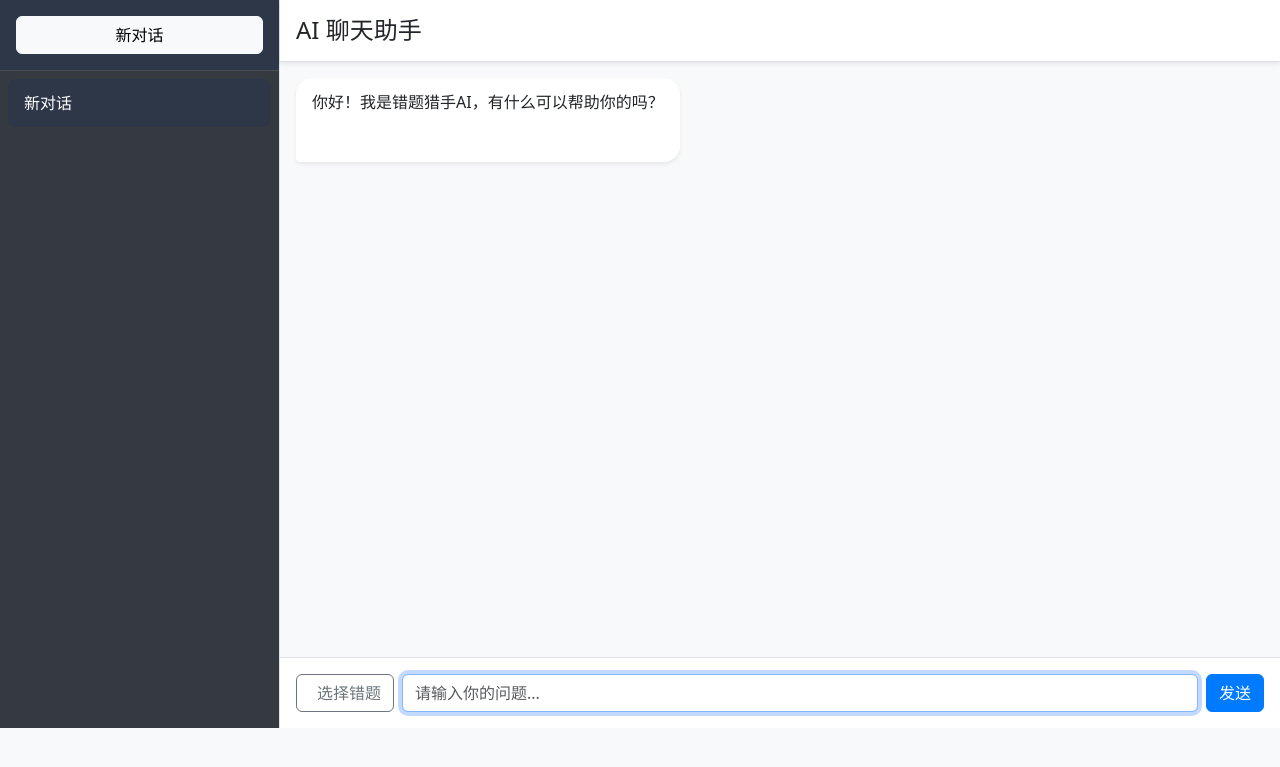
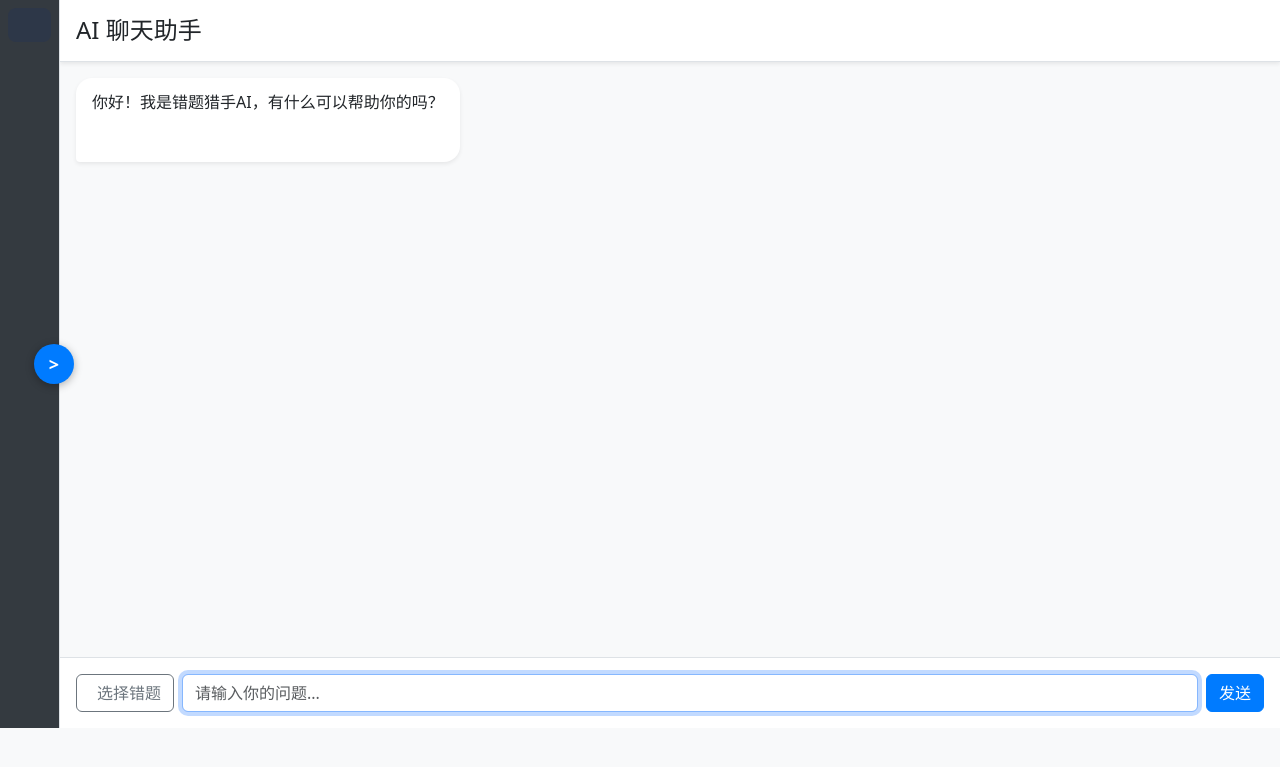
Before and after one commit to ZeHangZhu/mistake-hunter, a Django app: page /ai/chat/ in a window 1280 px wide. Shown: the top 767 px of the page. Run offline with Django 4.2, Linux system fonts and the light colour scheme; data comes from the database, SQL or seed files in the repository; data that the repository does not hold is empty; some libraries are stand-ins or nearby versions.

Commit message:
feat：ai页面侧边栏支持折叠

```diff
--- a/src/templates/chat/index.html
+++ b/src/templates/chat/index.html
@@ -19,6 +19,59 @@
         display: flex;
         flex-direction: column;
         border-right: 1px solid #dee2e6;
+        transition: width 0.3s ease;
+        position: relative;
+    }
+    .sidebar.collapsed {
+        width: 60px;
+    }
+    .sidebar.collapsed .sidebar-header,
+    .sidebar.collapsed .conversation-title {
+        display: none;
+    }
+    .sidebar-toggle {
+        position: absolute;
+        right: -15px;
+        top: 50%;
+        transform: translateY(-50%);
+        width: 40px;
+        height: 40px;
+        border-radius: 50%;
+        background-color: #007bff;
+        color: white;
+        border: none;
+        display: flex;
+        align-items: center;
+        justify-content: center;
+        cursor: pointer;
+        box-shadow: 0 2px 8px rgba(0, 0, 0, 0.3);
+        z-index: 100;
+        transition: all 0.3s ease;
+    }
+    .sidebar-toggle:hover {
+        background-color: #0056b3;
+        transform: translateY(-50%) scale(1.1);
+    }
+    .sidebar-toggle .toggle-icon {
+        font-size: 18px;
+        font-weight: bold;
+        position: absolute;
+        top: 50%;
+        left: 50%;
+        transform: translate(-50%, -50%);
+        transition: opacity 0.3s ease;
+    }
+    .sidebar-toggle .expand-icon {
+        opacity: 1;
+    }
+    .sidebar-toggle .collapse-icon {
+        opacity: 0;
+    }
+    .sidebar.collapsed .expand-icon {
+        opacity: 0;
+    }
+    .sidebar.collapsed .collapse-icon {
+        opacity: 1;
     }
     .sidebar-header {
         padding: 1rem;
@@ -317,7 +370,11 @@
 
 {% block before_container %}
 <div class="chat-wrapper">
-    <div class="sidebar">
+        <div class="sidebar collapsed">
+            <button class="sidebar-toggle" id="sidebarToggle">
+                <span class="toggle-icon expand-icon">&lt;</span>
+                <span class="toggle-icon collapse-icon">&gt;</span>
+            </button>
             <div class="sidebar-header">
                 <button id="newChatBtn" class="btn btn-light w-100">
                     <i class="bi bi-plus-lg"></i> 新对话
@@ -393,6 +450,8 @@
     const typingIndicator = document.getElementById('typingIndicator');
     const conversationList = document.getElementById('conversationList');
     const newChatBtn = document.getElementById('newChatBtn');
+    const sidebarToggle = document.getElementById('sidebarToggle');
+    const sidebar = document.querySelector('.sidebar');
     const mistakeSelectorBtn = document.getElementById('mistakeSelectorBtn');
     const mistakeDropdown = document.getElementById('mistakeDropdown');
     const selectedMistakeBadge = document.getElementById('selectedMistakeBadge');
@@ -622,6 +681,10 @@
     sendButton.addEventListener('click', sendMessage);
     newChatBtn.addEventListener('click', createNewConversation);
 
+    sidebarToggle.addEventListener('click', function() {
+        sidebar.classList.toggle('collapsed');
+    });
+
     async function loadMistakes() {
         try {
             const response = await fetch('/ai/chat/mistakes/');
```
Also changed, not shown: src/mistakes/views.py (+42 -1 lines). Lines whose indentation alone changed are shown as unchanged.
